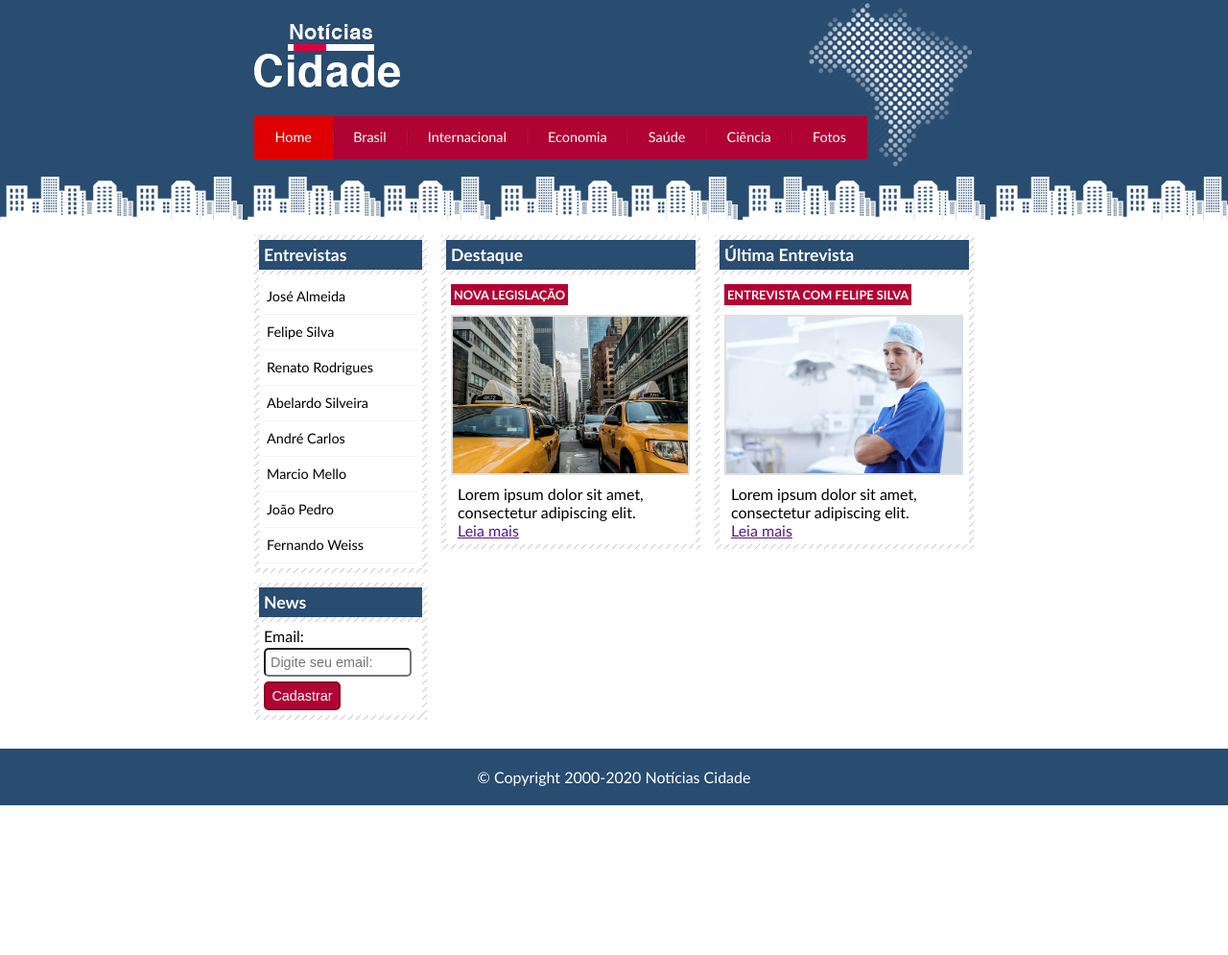
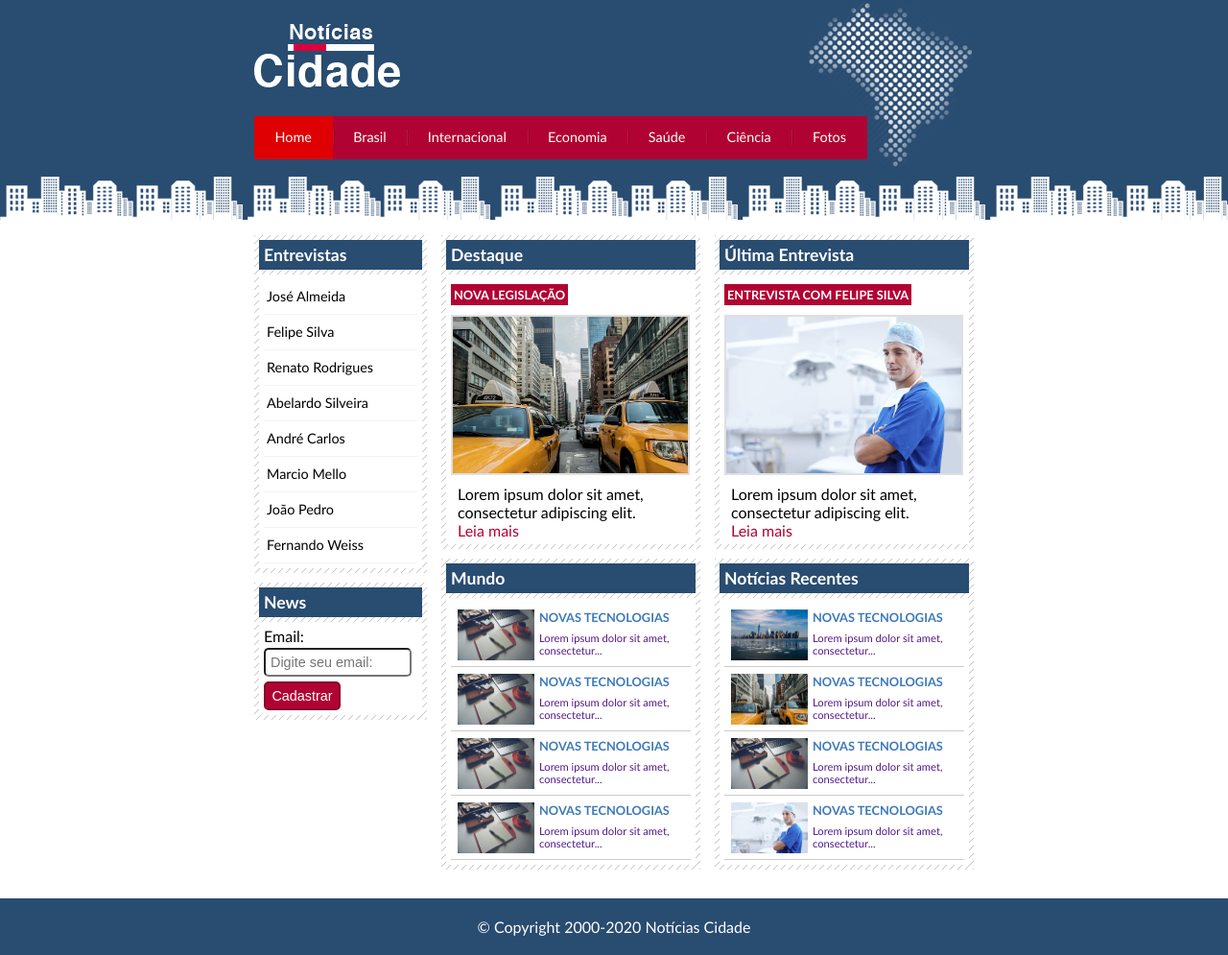
Before and after one commit to lucasfernande/Projeto-SiteNoticiasCidade, a plain HTML site: page index.html in a window 1280 px wide. Shown: the whole page at 96% size. Before the commit the page ends 839 px from the top, so only its background shows below. Drawn offline with Linux system fonts and the light colour scheme.

Commit message:
layout finalizado

```diff
--- a/css/style.css
+++ b/css/style.css
@@ -193,6 +193,8 @@ p {
 }
 .destaque a, .entrevista a {
 	padding-left: 7px;
+	text-decoration: none;
+	color: #b10333;
 }
 
 .destaque h3 {
@@ -203,6 +205,38 @@ p {
 .entrevista h3 {
 	color: #fff;
 	background: #b10333;
+}
+
+/* Formatação lista de noticias */
+
+#lista-noticias li {
+	padding: 2px;
+	border-bottom: 1px solid #ccc;
+	height: 62px;
+}
+
+#lista-noticias li a img {
+	float: left;
+	margin: 5px;
+}
+
+#lista-noticias li a {
+	text-decoration: none;
+}
+
+#lista-noticias li a h3 {
+	font-size: 0.8em;
+	padding: 0;
+	color: #3e7ab9;
+}
+
+#lista-noticias li a p {
+	font-size: 0.7em;
+}
+
+#lista-noticias li:hover {
+	background: #eee;
+	cursor: pointer;
 }
 
 /* Layout Rodapé */
--- a/index.html
+++ b/index.html
@@ -47,6 +47,51 @@
 
 					</div>
 
+					<div class="caixa mundo">
+
+						<h2>Mundo</h2>
+						<div class="caixa-conteudo">
+
+							<ul id="lista-noticias">
+
+								<li>
+									<a href="">
+										<img src="img/tecnologia.jpg" width="80px">
+										<h3>Novas Tecnologias</h3>
+										<p>Lorem ipsum dolor sit amet, consectetur...</p>
+									</a>
+								</li>
+
+								<li>
+									<a href="">
+										<img src="img/tecnologia.jpg" width="80px">
+										<h3>Novas Tecnologias</h3>
+										<p>Lorem ipsum dolor sit amet, consectetur...</p>
+									</a>
+								</li>
+
+								<li>
+									<a href="">
+										<img src="img/tecnologia.jpg" width="80px">
+										<h3>Novas Tecnologias</h3>
+										<p>Lorem ipsum dolor sit amet, consectetur...</p>
+									</a>
+								</li>
+
+								<li>
+									<a href="">
+										<img src="img/tecnologia.jpg" width="80px">
+										<h3>Novas Tecnologias</h3>
+										<p>Lorem ipsum dolor sit amet, consectetur...</p>
+									</a>
+								</li>
+
+							</ul>
+
+						</div>
+
+					</div>
+
 				</div>
 
 				<div id="secundario">
@@ -61,6 +106,51 @@
 
 							<p>Lorem ipsum dolor sit amet, consectetur adipiscing elit.</p>
 							<a href="">Leia mais</a>
+
+						</div>
+
+					</div>
+
+					<div class="caixa mundo">
+
+						<h2>Notícias Recentes</h2>
+						<div class="caixa-conteudo">
+
+							<ul id="lista-noticias">
+
+								<li>
+									<a href="">
+										<img src="img/cidade.jpg" width="80px">
+										<h3>Novas Tecnologias</h3>
+										<p>Lorem ipsum dolor sit amet, consectetur...</p>
+									</a>
+								</li>
+
+								<li>
+									<a href="">
+										<img src="img/taxi.jpg" width="80px">
+										<h3>Novas Tecnologias</h3>
+										<p>Lorem ipsum dolor sit amet, consectetur...</p>
+									</a>
+								</li>
+
+								<li>
+									<a href="">
+										<img src="img/tecnologia.jpg" width="80px">
+										<h3>Novas Tecnologias</h3>
+										<p>Lorem ipsum dolor sit amet, consectetur...</p>
+									</a>
+								</li>
+
+								<li>
+									<a href="">
+										<img src="img/doutor.jpg" width="80px">
+										<h3>Novas Tecnologias</h3>
+										<p>Lorem ipsum dolor sit amet, consectetur...</p>
+									</a>
+								</li>
+
+							</ul>
 
 						</div>
 
```
